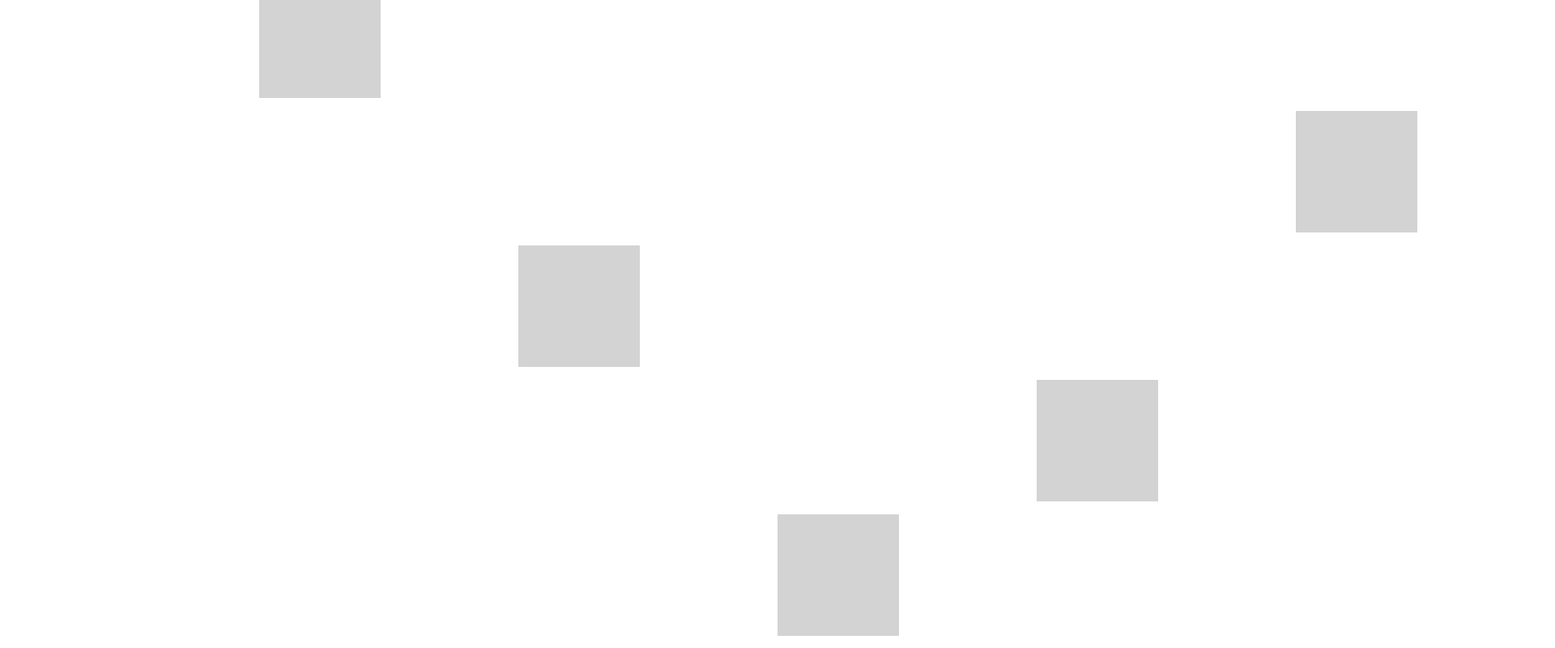
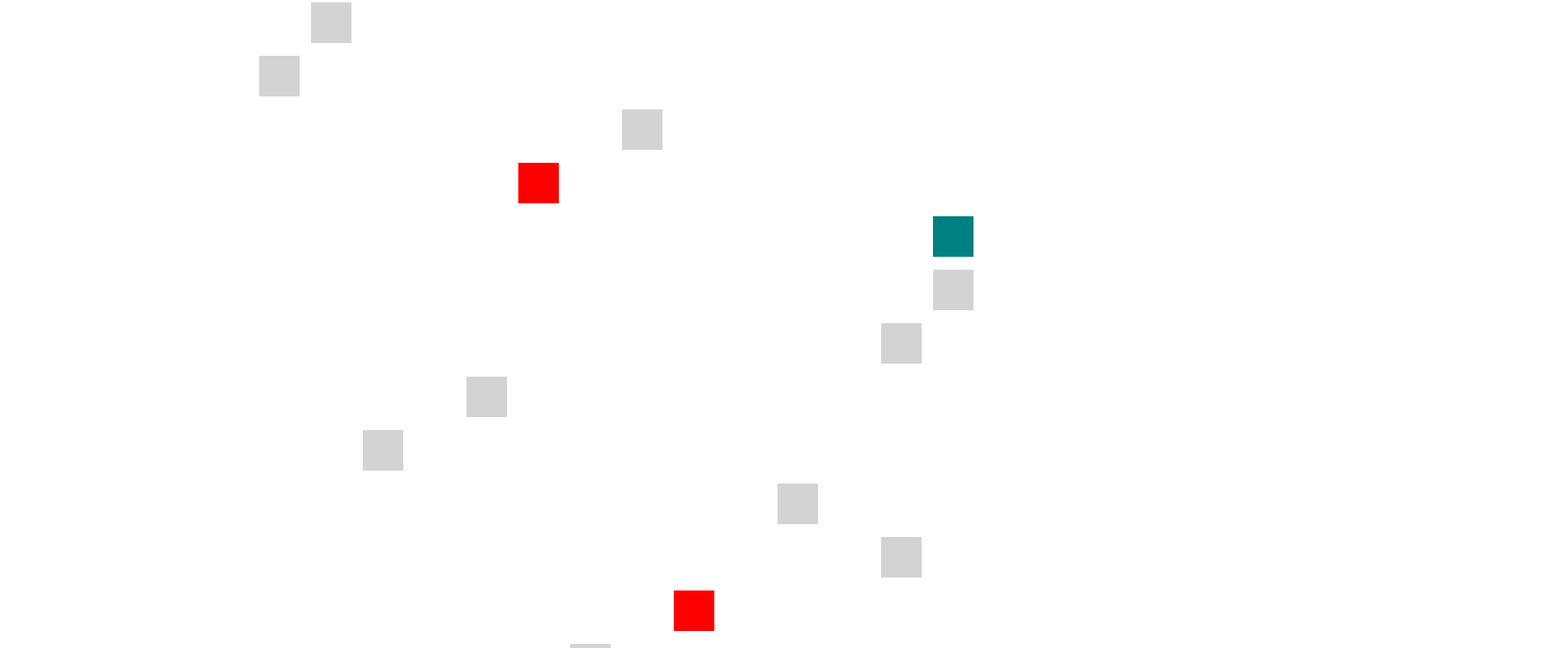
Before and after one commit to evariste1963/cool_stuff, a SvelteKit app: page /paralax in a window 1280 px wide. Shown: the part 240-1040 px from the top of the page at 81% size, 1920 px wide, since content can reach past the window. Built offline with nearby package versions, Linux system fonts and the light colour scheme.

Commit message:
paralax adjustments

```diff
--- a/src/routes/paralax/+page.svelte
+++ b/src/routes/paralax/+page.svelte
@@ -1,33 +1,59 @@
 <script>
   let scroll;
-	let speed = 3
+  let speed = 3;
 </script>
 
 <svelte:window bind:scrollY={scroll} />
 
 <h1>{scroll}</h1>
 <section>
-	<div class="box pin" style:transform={`translate3d(0, ${scroll * speed}px, 0)`} style:background="teal" />
-	<div class="box" style:margin-left="20em"/>
-	<div class="box" style:margin-left="100em"/>
-	<div class="box" style:margin-left="40em"/>
-	<div class="box" style:margin-left="80em"/>
-	<div class="box" style:margin-left="60em"/>
-	<div class="box" style:transform={`translate3d(0, ${scroll * speed * -0.2}px, 0)`} style:background="red" style:margin-left="30em"/>
-	<div class="box" style:margin-left="120em"/>
+  <div
+    class="box pin"
+    style:transform={`translate3d(0, ${scroll * speed}px, 0)`}
+    style:background="teal"
+  />
+  <div class="box" style:margin-left="20%" />
+  <div class="box" style:margin-left="40%" />
+  <div class="box" style:margin-left="30%" />
+  <div class="box" style:margin-left="25%" />
+  <div class="box" style:margin-left="60%" />
+  <div
+    class="box"
+    style:transform={`translate3d(0, ${scroll * speed * -0.7}px, 0)`}
+    style:background="red"
+    style:margin-left="50%"
+  />
+  <div
+    class="box pin"
+    style:transform={`translate3d(0, ${scroll * speed * 1.1}px, 0)`}
+    style:background="teal"
+    style:margin-left="90%"
+  />
+  <div class="box" style:margin-left="90%" />
+  <div class="box" style:margin-left="85%" />
+  <div class="box" style:margin-left="45%" />
+  <div class="box" style:margin-left="35%" />
+  <div class="box" style:margin-left="75%" />
+  <div class="box" style:margin-left="85%" />
+  <div
+    class="box"
+    style:transform={`translate3d(0, ${scroll * speed * -0.3}px, 0)`}
+    style:background="red"
+    style:margin-left="65%"
+  />
+  <div class="box" style:margin-left="55%" />
 </section>
-
 
 <style>
   section {
-        height: 1000em
+    height: 1000em;
   }
   h1 {
     position: fixed;
     z-index: 10;
   }
   .box {
-		--size: 150px;
+    --size: 50px;
     height: var(--size);
     width: var(--size);
     background: lightGrey;
```
Lines whose indentation alone changed are shown as unchanged.
